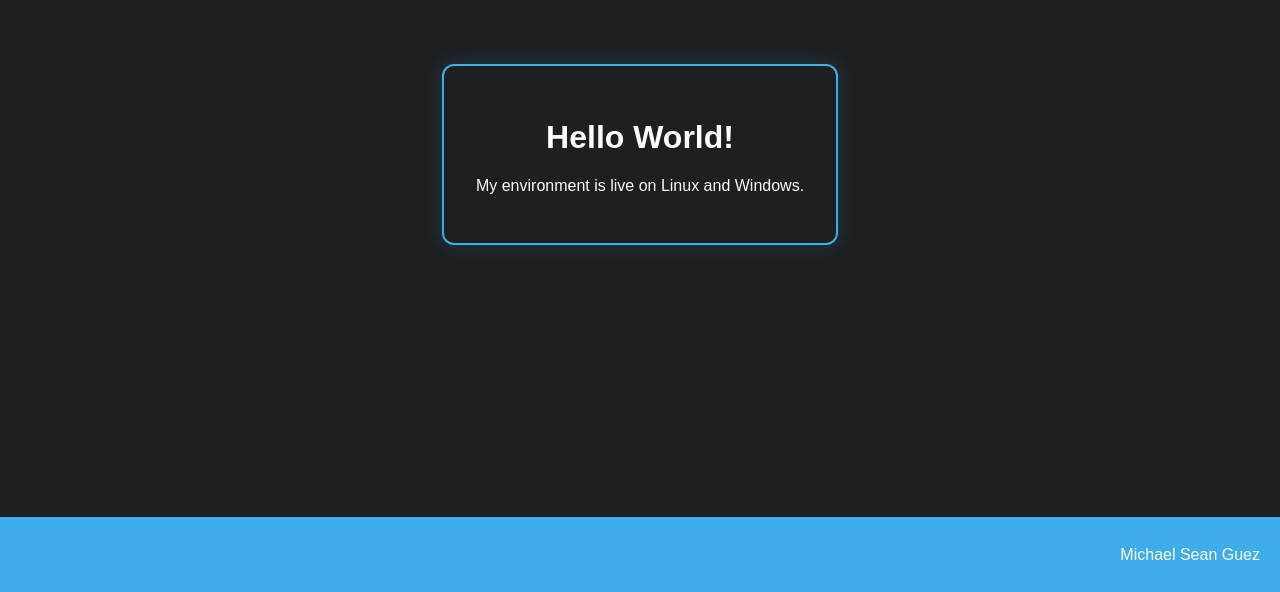
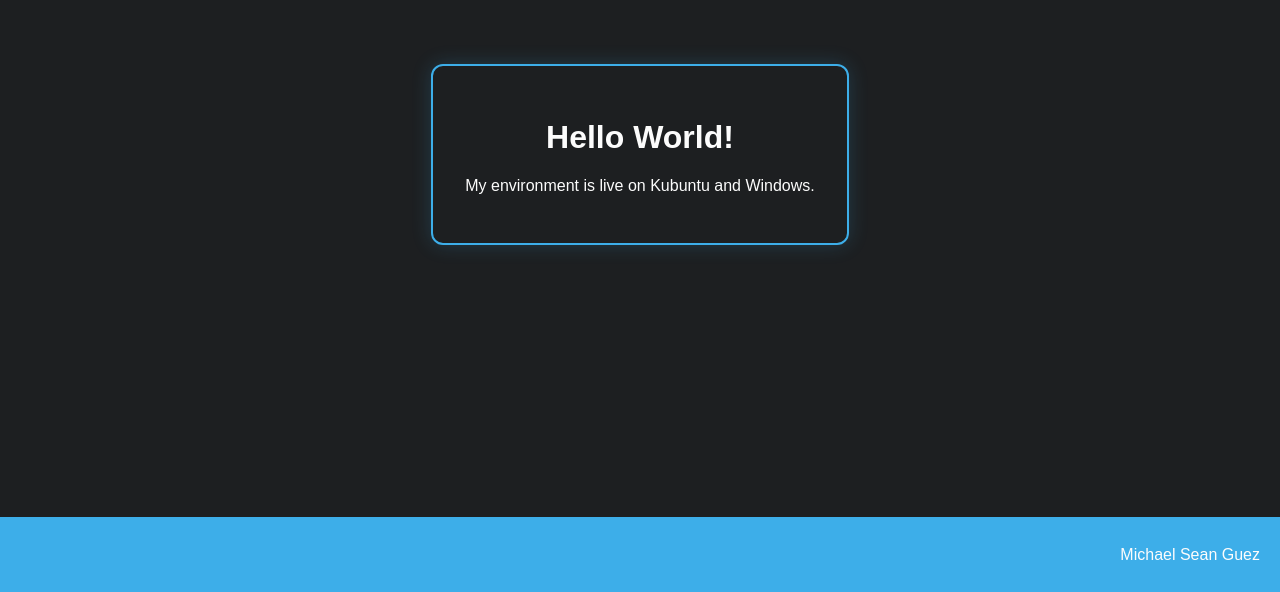
Before and after one commit to michaelseanguez-matcha/HelloWorld, a plain HTML site: page index.html in a window 1280 px wide. Shown: the part 208-800 px from the top of the page. Drawn offline with Linux system fonts and the light colour scheme.

Commit message:
My Second Commit from Winodws

```diff
--- a/index.html
+++ b/index.html
@@ -10,7 +10,7 @@
     <main>
       <div class="container">
         <h1>Hello World!</h1>
-        <p>My environment is live on Linux and Windows.</p>
+        <p>My environment is live on Kubuntu and Windows.</p>
       </div>
     </main>
     <footer>
```
